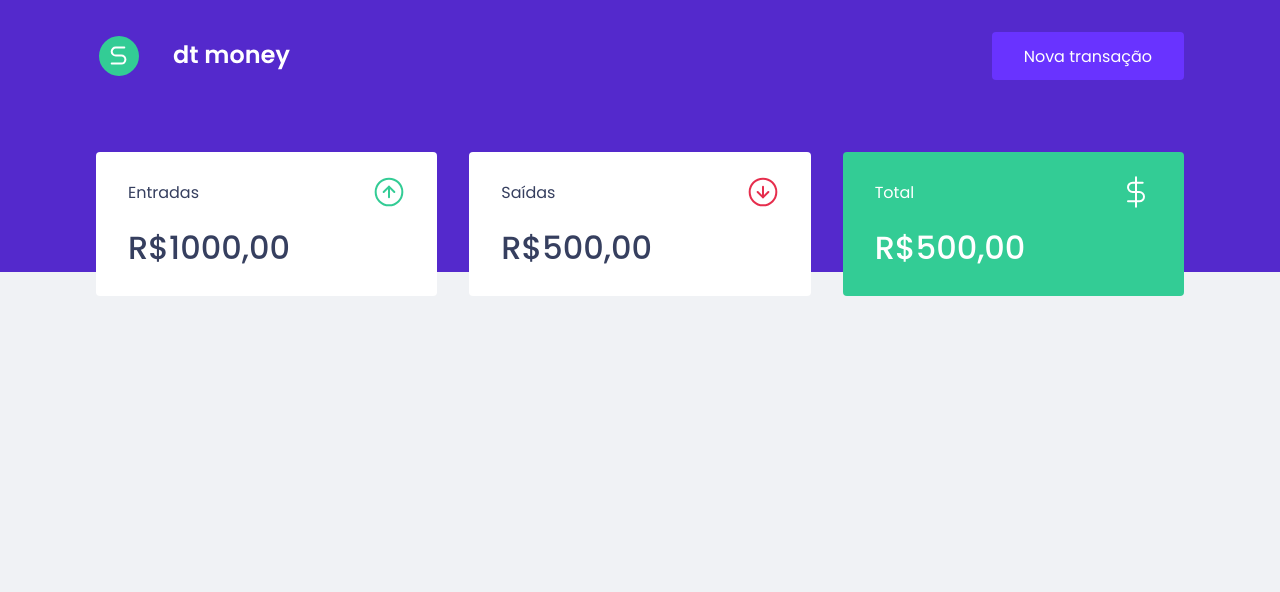
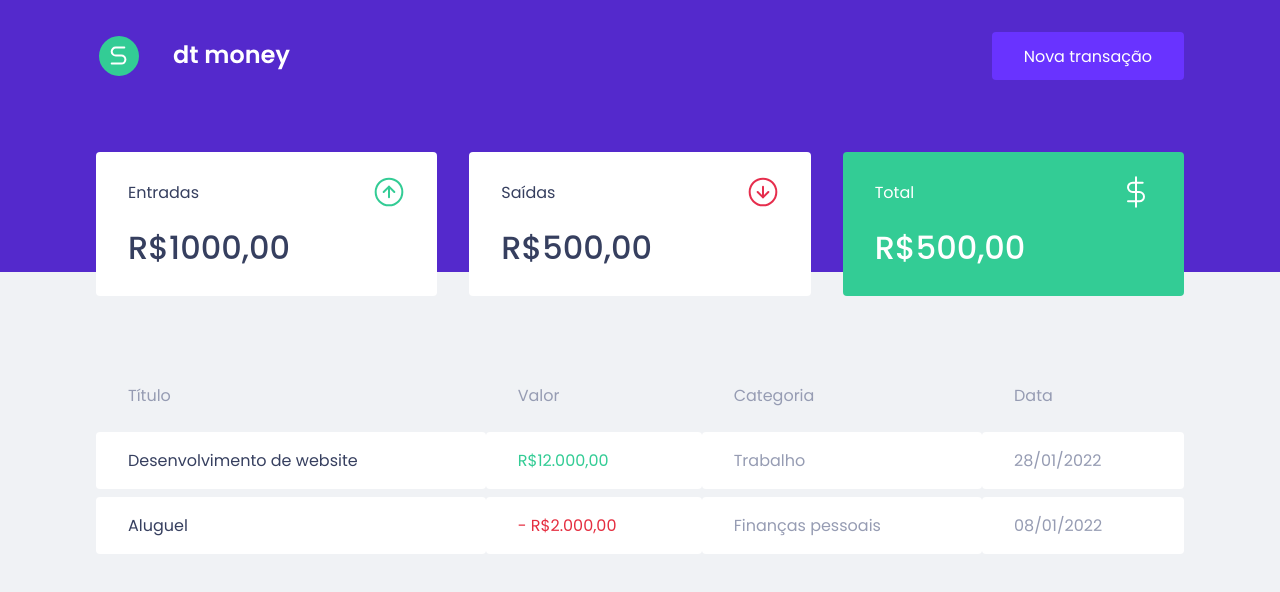
Before and after one commit to Marcos-Vinicius1801/dtmoney, a React (Create React App) app: page / in a window 1280 px wide. Shown: the top 592 px of the page. Built offline with nearby package versions, Linux system fonts and the light colour scheme.

Commit message:
Add: Transaction table

```diff
--- a/src/components/Dashboard/index.tsx
+++ b/src/components/Dashboard/index.tsx
@@ -1,10 +1,12 @@
 import { Container } from '../Dashboard/styles';
 import { Summary } from '../Summary';
+import { TransactionsTable } from '../TransactionsTable';
 
 export function Dashboard(){
     return(
         <Container>
             <Summary />
+            <TransactionsTable />
         </Container>
     )
 }
--- /dev/null
+++ b/src/components/TransactionsTable/index.tsx
@@ -0,0 +1,34 @@
+import { Container } from '../TransactionsTable/styles';
+
+export function TransactionsTable(){
+    return(
+    <Container>
+        <table>
+            <thead>
+                <tr>
+                    <th>Título</th>
+                    <th>Valor</th>
+                    <th>Categoria</th>
+                    <th>Data</th>
+                </tr>
+            </thead>
+
+            <tbody>
+                <tr>
+                    <td>Desenvolvimento de website</td>
+                    <td className="deposit">R$12.000,00</td>
+                    <td>Trabalho</td>
+                    <td>28/01/2022</td>
+                </tr>
+
+                <tr>
+                    <td>Aluguel</td>
+                    <td className="withdraw">- R$2.000,00</td>
+                    <td>Finanças pessoais</td>
+                    <td>08/01/2022</td>
+                </tr>
+            </tbody>
+        </table>
+    </Container>
+    );
+}
--- /dev/null
+++ b/src/components/TransactionsTable/styles.ts
@@ -0,0 +1,38 @@
+import styled from 'styled-components';
+
+export const Container = styled.div`
+  margin-top: 4rem;
+
+  table {
+      width: 100%;
+      border-spacing: 0 0.5rem;
+      th{
+          color: var(--text-body);
+          font-weight: 400;
+
+          padding: 1rem 2rem;
+          text-align: left;
+          line-height: 1.5rem;
+      }
+
+      td{
+          padding: 1rem 2rem;
+          border: 0;
+          background: var(--shape);
+          color: var(--text-body);
+          border-radius: 0.25rem;
+
+      &:first-child{
+        color: var(--text-title);
+      }
+
+      &.deposit{
+          color: var(--green)
+      }
+
+      &.withdraw{
+          color: var(--red);
+      }
+    }
+  }
+`
```
